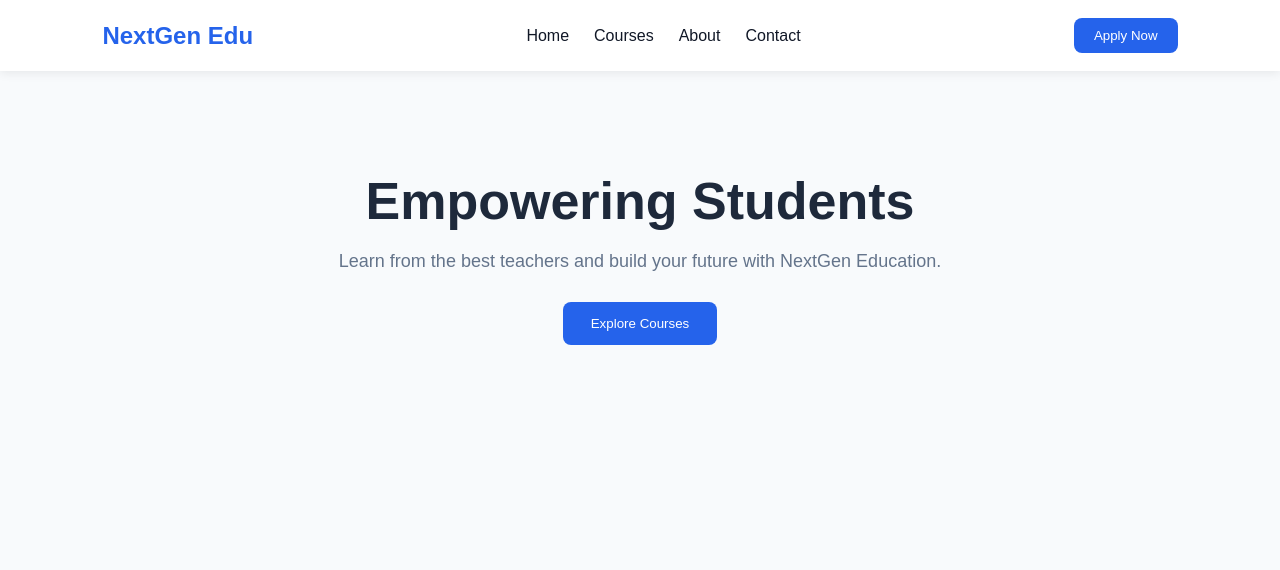
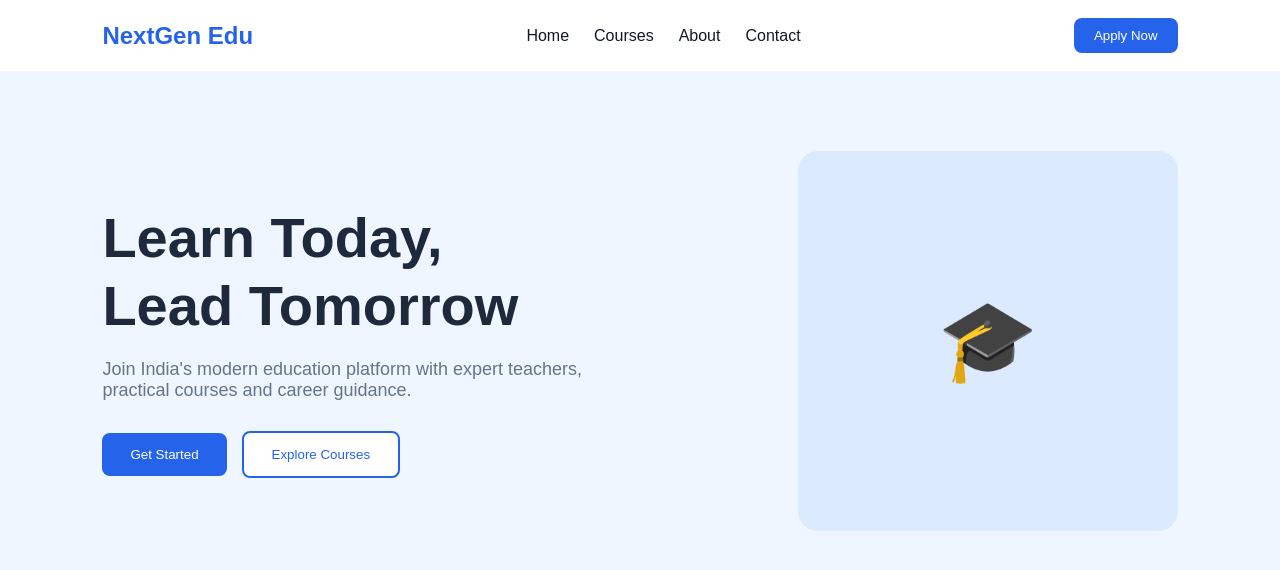
Before and after one commit to Dev093235/nextgen-education-demo, a React (Vite) app: page / in a window 1280 px wide. Shown: the top 570 px of the page. Built offline with nearby package versions, Linux system fonts and the light colour scheme.

Commit message:
Update Home.js

```diff
--- a/src/pages/Home.js
+++ b/src/pages/Home.js
@@ -1,47 +1,11 @@
 import Navbar from "../components/Navbar";
+import Hero from "../components/Hero";
 
 function Home() {
   return (
     <>
       <Navbar />
-
-      <section
-        style={{
-          textAlign: "center",
-          padding: "100px 20px"
-        }}
-      >
-        <h1
-          style={{
-            fontSize: "52px",
-            color: "#1e293b"
-          }}
-        >
-          Empowering Students
-        </h1>
-
-        <p
-          style={{
-            marginTop: "20px",
-            color: "#64748b",
-            fontSize: "18px"
-          }}
-        >
-          Learn from the best teachers and build your future with NextGen Education.
-        </p>
-
-        <button
-          style={{
-            marginTop: "30px",
-            background: "#2563eb",
-            color: "#fff",
-            padding: "14px 28px",
-            borderRadius: "8px"
-          }}
-        >
-          Explore Courses
-        </button>
-      </section>
+      <Hero />
     </>
   );
 }
```
